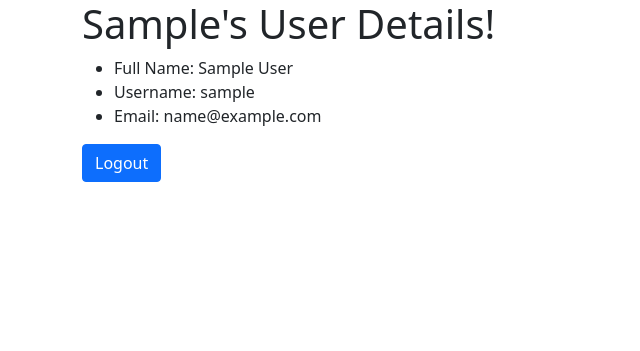
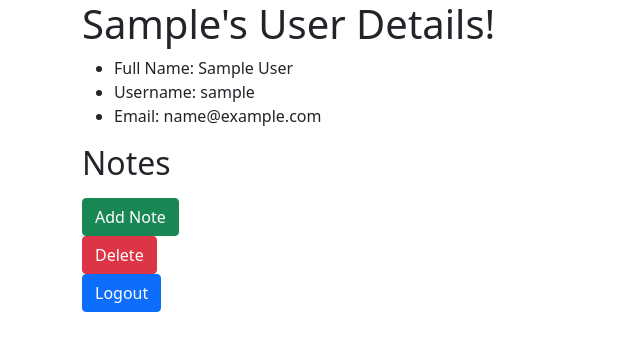
Before and after one commit to Kimberly-Lin/flask_notes, a Flask app: a page that uses templates/base.html in a window 1280 px wide. Shown: the top 351 px of the page, without its empty margins (0-640 px from the left). Run offline with Flask 2, Linux system fonts and the light colour scheme; the visitor is signed in with stand-in values (Sample User, id 1); tables that the repository leaves empty hold one stand-in row (values such as "Sample post").

Commit message:
added notes to the user page and form to delete

```diff
--- a/app.py
+++ b/app.py
@@ -1,7 +1,7 @@
 from flask import Flask, render_template, redirect, session, flash
 from flask_debugtoolbar import DebugToolbarExtension
 from models import connect_db, db, User
-from forms import RegisterForm, LoginForm, LogoutForm
+from forms import RegisterForm, LoginForm, LogoutForm, DeleteUserForm
 from sqlalchemy import exc
 
 app = Flask(__name__)
@@ -55,17 +55,16 @@ def display_and_handle_register_form():
 
 
 @app.route("/login", methods=["GET", "POST"])
-def process_login_form():
-    # TODO:change view function name and update docstring
+def view_or_process_login_form():
     """
-    Process login form, saves login user to session
+    Show or process login form, saves login user to session if valid.
     """
 
     form = LoginForm()
 
     if form.validate_on_submit():
         username = form.username.data
-
+        breakpoint()
         curr_user = User.authenticate(username, form.password.data)
 
         if not(curr_user):
@@ -96,15 +95,29 @@ def display_user_details(username):
         return redirect(f"/user/{saved_username}")
 
     user = User.query.get_or_404(username)
-    return render_template("user_details.html", user=user, form=LogoutForm())
+    return render_template("user_details.html",
+        user=user,
+        logout_form=LogoutForm(),
+        delete_user_form=DeleteUserForm())
 
 
 @app.post("/logout")
 def user_logout():
     """Logs out current user and clears session info"""
-    # Make instance of form, use validate on submit so that we have CSRF protection
-    if not session.get("username"):
-        return redirect("/login")
 
-    session.pop("username", None)
-    return redirect("/")
+    logout_form=LogoutForm()
+    if logout_form.validate_on_submit():
+
+        if not session.get("username"):
+            return redirect("/login")
+
+        session.pop("username", None)
+        return redirect("/")
+
+    username = session.get("username")
+    user = User.query.get_or_404(username)
+
+    return render_template("user_details.html",
+        user=user,
+        logout_form=logout_form,
+        delete_user_form=DeleteUserForm())
--- a/forms.py
+++ b/forms.py
@@ -36,4 +36,7 @@ class LoginForm(FlaskForm):
 
 
 class LogoutForm(FlaskForm):
-    """Form for loggin out a user"""
+    """Form for logging out a user"""
+
+class DeleteUserForm(FlaskForm):
+    """Form for deleting a user"""
--- a/templates/base.html
+++ b/templates/base.html
@@ -7,6 +7,7 @@
     <meta name="viewport" content="width=device-width, initial-scale=1.0">
     <link rel="stylesheet" href="https://cdn.jsdelivr.net/npm/bootstrap@5.1.1/dist/css/bootstrap.min.css"
         integrity="sha384-F3w7mX95PdgyTmZZMECAngseQB83DfGTowi0iMjiWaeVhAn4FJkqJByhZMI3AhiU" crossorigin="anonymous">
+    <link rel="stylesheet" href="https://cdnjs.cloudflare.com/ajax/libs/font-awesome/6.0.0-beta2/css/all.min.css">
     <title>{% block title %} {% endblock %}</title>
 </head>
 
--- a/templates/user_details.html
+++ b/templates/user_details.html
@@ -11,12 +11,49 @@
     <li>Username: {{user.username}}</li>
     <li>Email: {{user.email}}</li>
 </ul>
+<h2>Notes</h2>
+<ul>
+    {% for note in user.notes %}
+    <li>
+        <a href="/notes/{{note.id}}/update" class="fas fa-sticky-note" style="color:purple"></a>
+        <a href="/notes/{{note.id}}/delete" class="fas fa-trash-alt" style="color:red"></a>
+        <b>{{note.title}}</b>
+        <i>{{note.content}}</i>
+    </li>
+    {% endfor %}
+</ul>
+
+<div>
+    <a href="/users/{{user.username}}/notes/add" class="btn btn-success"> Add Note</a>
+</div>
+<div>
+    <form action="/user/{{user.username}}/delete" id="delete_user_form" method="POST">
+        {{ delete_user_form.hidden_tag() }}
+        <!--add type=hidden form fields -->
+
+        {% for field in delete_user_form
+        if field.widget.input_type != 'hidden' %}
+
+        <p>
+            {{ field.label }}
+            {{ field }}
+
+            {% for error in field.errors %}
+            {{ error }}
+            {% endfor %}
+        </p>
+
+        {% endfor %}
+
+        <button type="submit" class="btn btn-danger">Delete</button>
+    </form>
+</div>
 
 <form action="/logout" id="logout_form" method="POST">
-    {{ form.hidden_tag() }}
+    {{ logout_form.hidden_tag() }}
     <!--add type=hidden form fields -->
 
-    {% for field in form
+    {% for field in logout_form
     if field.widget.input_type != 'hidden' %}
 
     <p>
@@ -33,4 +70,5 @@
     <button type="submit" class="btn btn-primary">Logout</button>
 </form>
 
+
 {% endblock %}
```
Also changed, not shown: models.py (+29 -0 lines).
